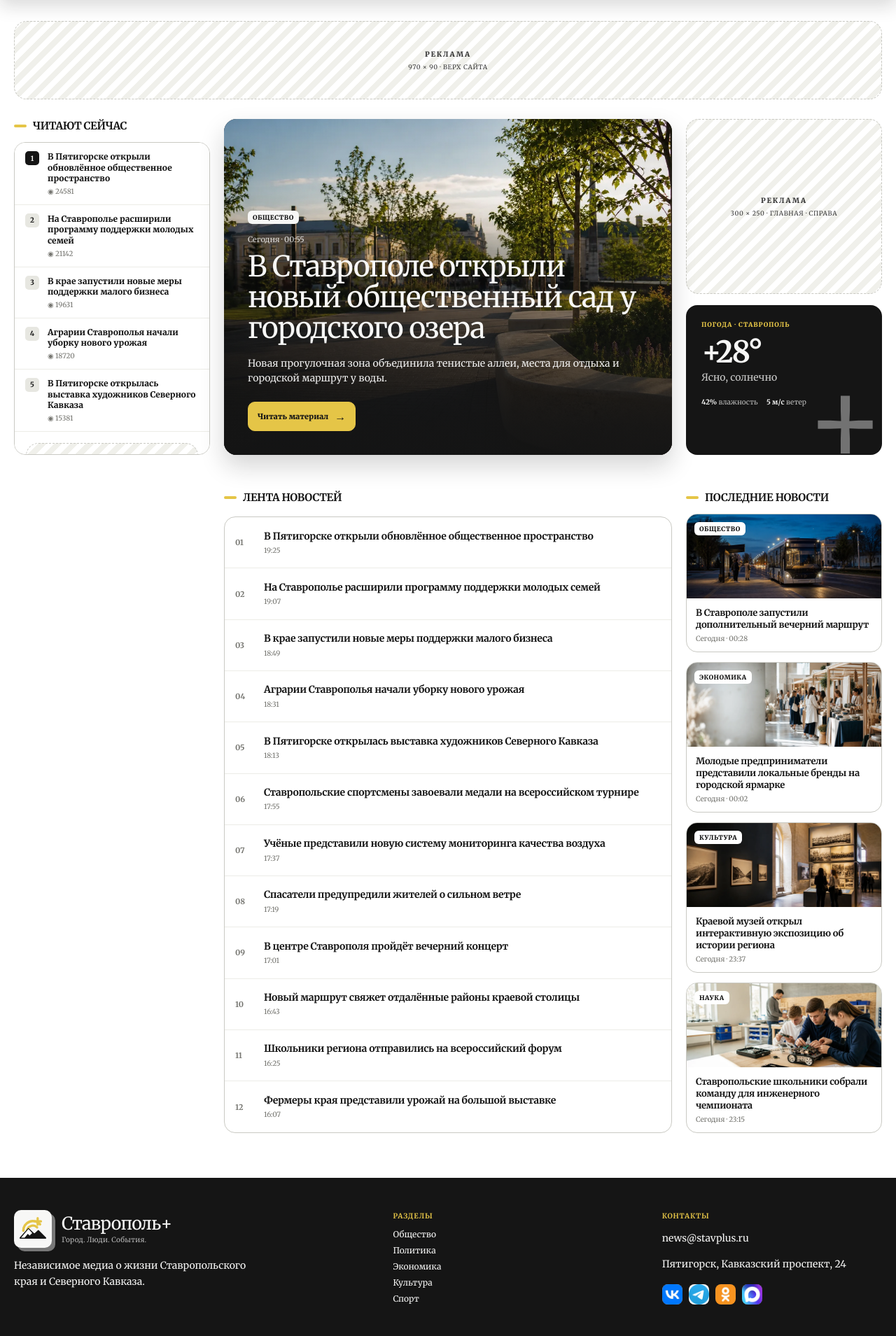
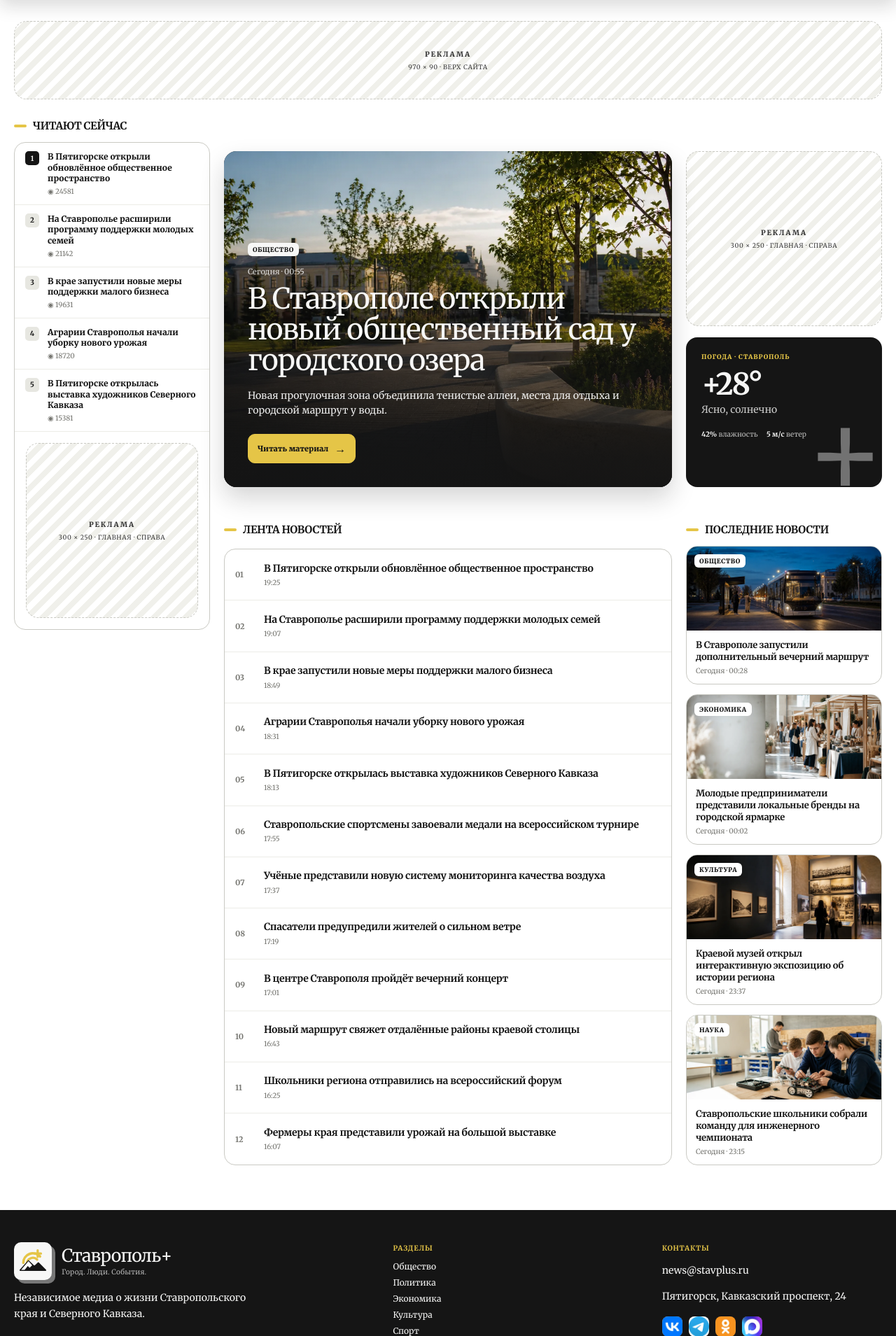
Before and after one commit to temacteklyannayapuwka/Production, a Django app: page / in a window 1280 px wide. Shown: the part 88-1997 px from the top of the page at 70% size. Run offline with Django 5.2, Linux system fonts and the light colour scheme; data comes from the database, SQL or seed files in the repository; data that the repository does not hold is empty; parts of the project's set-up code (start-up, migrations or seed data) failed here and were passed over; some libraries are stand-ins or nearby versions.

Commit message:
style: align homepage hero with popular feed

```diff
--- a/news/tests.py
+++ b/news/tests.py
@@ -21,7 +21,7 @@ class AdminJavascriptFallbackTests(SimpleTestCase):
     def test_public_page_uses_the_current_menu_script(self):
         response = get_template('base.html').render({})
 
-        self.assertIn('/static/news-site.css?v=29', response)
+        self.assertIn('/static/news-site.css?v=30', response)
         self.assertIn('family=Merriweather', response)
         self.assertIn('content="#151515"', response)
         self.assertNotIn('family=Playfair+Display', response)
--- a/static/news-site.css
+++ b/static/news-site.css
@@ -154,15 +154,13 @@ img { display: block; max-width: 100%; }
 /* Homepage */
 .front-grid { display: grid; grid-template-columns: minmax(0, 1fr) 280px; gap: 20px; align-items: start; }
 .home-layout { display: grid; grid-template-columns: 280px minmax(0, 1fr); align-items: start; gap: 20px; }
-.home-main { min-width: 0; }
+.home-main { min-width: 0; margin-top: 46px; }
 .home-main .hero { min-height: 480px; }
 .home-main__feed { display: grid; grid-template-columns: minmax(0, 1fr) 280px; align-items: stretch; gap: 20px; margin-top: clamp(38px, 4vw, 52px); }
 .home-main__feed > div { display: flex; min-width: 0; flex-direction: column; }
 .home-main__feed .headline-list { flex: 1; }
-.popular--sticky { position: sticky; top: 18px; display: flex; height: 480px; max-height: calc(100vh - 36px); flex-direction: column; align-self: start; }
-.popular--sticky .popular__surface { min-height: 0; flex: 1; overflow-y: auto; scrollbar-color: var(--concrete) transparent; scrollbar-width: thin; }
-.popular--sticky .popular__surface::-webkit-scrollbar { width: 5px; }
-.popular--sticky .popular__surface::-webkit-scrollbar-thumb { border-radius: 8px; background: var(--concrete); }
+.popular--sticky { position: sticky; top: 18px; align-self: start; }
+.popular--sticky .popular__surface { overflow: visible; }
 .popular--sticky .section-title, .latest--feed .section-title { margin-bottom: 14px; }
 .popular--sticky .ad--popular-copy { width: calc(100% - 32px); margin: 16px; }
 .tag {
@@ -375,8 +373,8 @@ body.menu-open { overflow: hidden; }
   .header-nav { display: none; }
   .search--header { width: 184px; }
   .home-layout { display: block; }
+  .home-main { margin-top: 0; }
   .popular--sticky { position: static; height: auto; max-height: none; margin-bottom: 30px; }
-  .popular--sticky .popular__surface { overflow: visible; }
   .home-main__feed { grid-template-columns: 1fr; margin-top: 30px; }
   .home-main__feed .latest { margin-top: 30px; }
   .latest--feed .cards { grid-template-columns: repeat(2, minmax(0, 1fr)); }
--- a/templates/base.html
+++ b/templates/base.html
@@ -10,7 +10,7 @@
     <link rel="preconnect" href="https://fonts.googleapis.com">
     <link rel="preconnect" href="https://fonts.gstatic.com" crossorigin>
     <link href="https://fonts.googleapis.com/css2?family=Merriweather:wght@300;400;500;600;700;800;900&amp;display=swap" rel="stylesheet">
-    <link rel="stylesheet" href="{% static 'news-site.css' %}?v=29">
+    <link rel="stylesheet" href="{% static 'news-site.css' %}?v=30">
   </head>
   <body>
     <header class="masthead">
```
